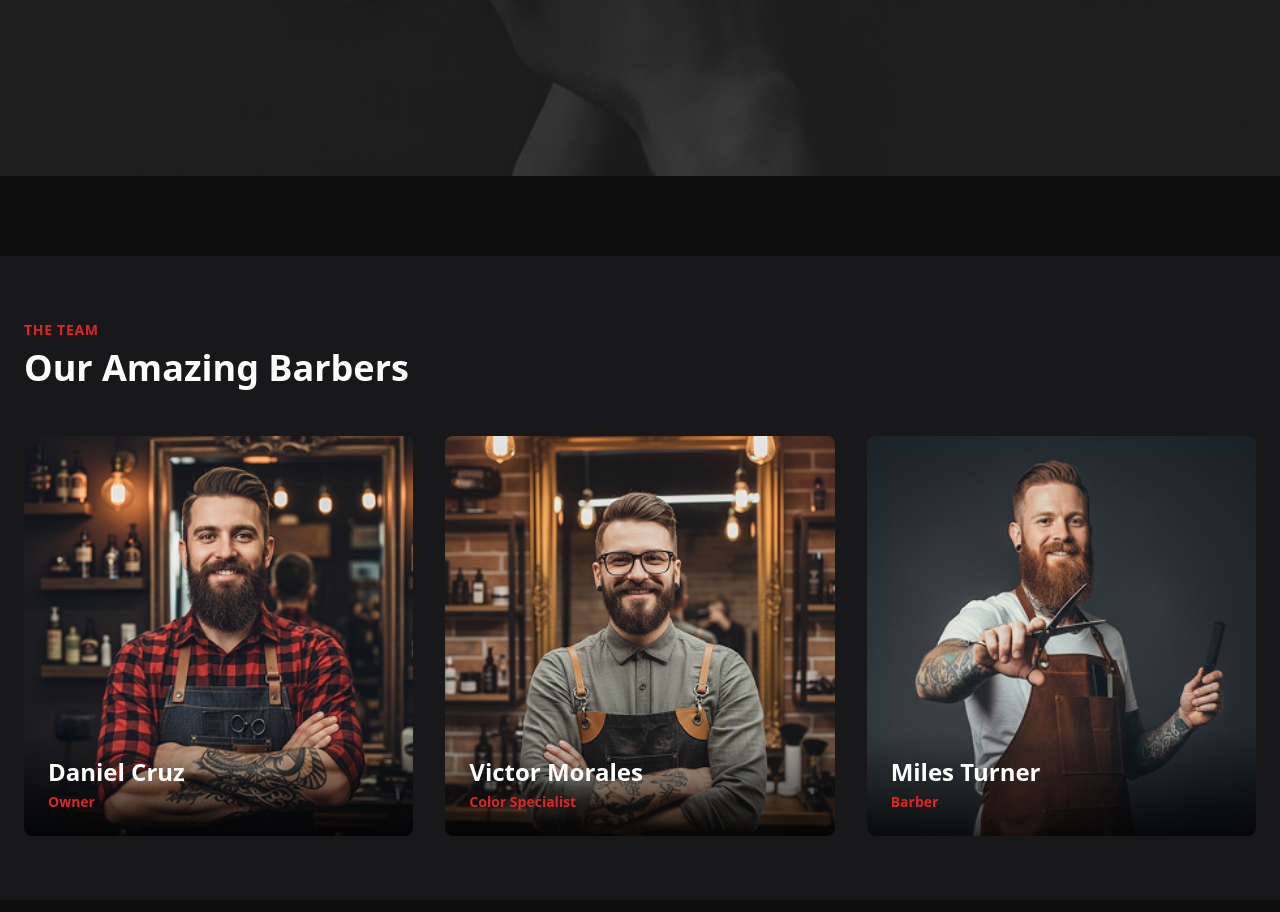
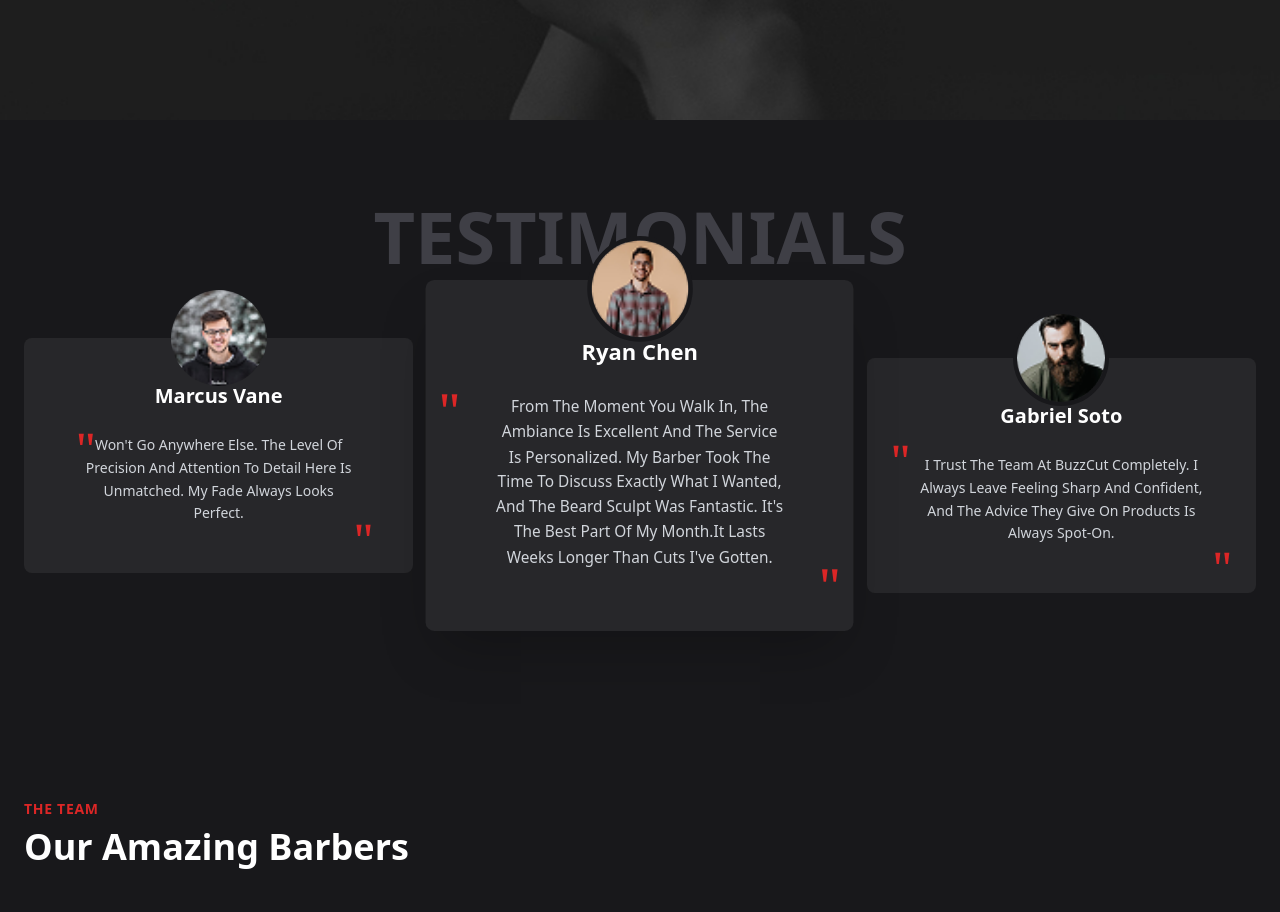
Before and after one commit to Tonmoy-Roy/BuzzCut-Landing-Page, a plain HTML site: page index.html in a window 1280 px wide. Shown: the part 5800-6712 px from the top of the page. Drawn offline with nearby package versions, Linux system fonts and the light colour scheme.

Commit message:
testimonials section added

```diff
--- a/index.html
+++ b/index.html
@@ -220,7 +220,8 @@
             Precision Cuts</p>
         <div class="grid grid-cols-1 md:grid-cols-3 gap-8">
             <div class="mb-5 relative">
-                <img class="rounded-lg w-full h-[400px] object-cover transition-transform duration-500 group-hover:scale-110 " src="/images/Rectangle 88.png" alt="">
+                <img class="rounded-lg w-full h-[400px] object-cover transition-transform duration-500 group-hover:scale-110 "
+                    src="/images/Rectangle 88.png" alt="">
                 <div class="absolute inset-0 py-10 px-10 flex flex-col justify-center">
                     <p class="text-white font-semibold text-xl mb-3">Slick Back</p>
                     <p class="text-white mb-5 text-sm">The Slick Back is a statement of refinement. It involves precise
@@ -408,9 +409,9 @@
     </section>
 
     <!-- Pricing Section -->
-    <section id="pricing" class="py-20 text-white">
+    <section id="pricing" class="text-white">
         <div class="container mx-auto relative">
-            <img class="w-full h-[230vh] md:h-[130vh] object-cover" src="/images/Rectangle 84.png" alt="">
+            <img class="w-full h-[230vh] md:h-[133vh] object-cover" src="/images/Rectangle 84.png" alt="">
             <div class="absolute inset-0 flex flex-col px-10 py-10 md:py-20">
                 <h2 class="text-center mb-4 fade-in text-red font-semibold">OUR PRICE LIST</h2>
                 <p class="text-3xl font-bold text-center mb-12 fade-in">Best Price For My Customers</p>
@@ -520,6 +521,90 @@
     </section>
 
     <!-- Testimonials -->
+    <section class="bg-zinc-900 text-white py-20 px-6">
+        <div class="max-w-7xl mx-auto">
+            <h2 class="text-5xl md:text-7xl font-bold text-center mb-6 text-zinc-700">
+                TESTIMONIALS</h2>
+
+            <div class="grid grid-cols-1 md:grid-cols-3 gap-8 items-center">
+                <!-- Testimonial 1 -->
+                <div class="bg-zinc-800 rounded-lg p-8 relative mb-10 ">
+                    <div class="absolute -top-12 left-1/2 transform -translate-x-1/2">
+                        <img src="/images/Ellipse 25.png" alt="Marcus Vane"
+                            class="w-24 h-24 rounded-full object-cover ">
+                    </div>
+
+                    <div class="mt-3 text-center">
+                        <h3 class="text-xl font-bold mb-6">Marcus Vane</h3>
+                        <div class="relative">
+                            <span class="text-red text-5xl font-serif absolute -top-2 left-5">"</span>
+
+                            <p class="text-gray-300 text-sm leading-relaxed mb-4 px-6 ">
+                                Won't Go Anywhere Else. The Level Of Precision And Attention To Detail Here Is
+                                Unmatched. My Fade Always Looks Perfect.
+                            </p>
+
+                            <span class="text-red text-5xl font-serif absolute -bottom-10 right-2 ">"</span>
+                        </div>
+                    </div>
+                </div>
+
+                <!-- Testimonial 2 - LARGER -->
+                <div class="bg-zinc-800 rounded-lg p-10 relative md:scale-110 md:shadow-2xl z-10 mb-10">
+                    <!-- Profile Image -->
+                    <div class="absolute -top-10 left-1/2 transform -translate-x-1/2">
+                        <img src="/images/Ellipse 26.png" alt="Ryan Chen"
+                            class="w-24 h-24 rounded-full object-cover border-4 border-zinc-900">
+                    </div>
+
+                    <!-- Content -->
+                    <div class="mt-3 text-center">
+                        <h3 class="text-xl font-bold mb-6">Ryan Chen</h3>
+
+                        <div class="relative">
+                            <span class="text-red text-5xl font-serif absolute -top-2 -left-7">"</span>
+
+                            <p class="text-gray-300 text-sm leading-relaxed mb-4 px-6">
+                                From The Moment You Walk In, The Ambiance Is Excellent And The Service Is Personalized.
+                                My Barber Took The Time To Discuss Exactly What I Wanted, And The Beard Sculpt Was
+                                Fantastic. It's The Best Part Of My Month.It Lasts Weeks Longer Than Cuts I've Gotten.
+                            </p>
+
+                            <!-- Closing Quote -->
+                            <span class="text-red text-5xl font-serif absolute -bottom-10 -right-7">"</span>
+                        </div>
+                    </div>
+                </div>
+
+                <!-- Testimonial 3 -->
+                <div class="bg-zinc-800 rounded-lg p-8 relative">
+                    <!-- Profile Image -->
+                    <div class="absolute -top-12 left-1/2 transform -translate-x-1/2">
+                        <img src="/images/Ellipse 27.png" alt="Gabriel Soto"
+                            class="w-24 h-24 rounded-full object-cover border-4 border-zinc-900">
+                    </div>
+
+                    <!-- Content -->
+                    <div class="mt-3 text-center">
+                        <h3 class="text-xl font-bold mb-6">Gabriel Soto</h3>
+
+                        <div class="relative">
+                            <!-- Opening Quote -->
+                            <span class="text-red text-5xl font-serif absolute -top-4 -left-2">"</span>
+
+                            <p class="text-gray-300 text-sm leading-relaxed mb-4 px-4">
+                                I Trust The Team At BuzzCut Completely. I Always Leave Feeling Sharp And Confident, And
+                                The Advice They Give On Products Is Always Spot-On.
+                            </p>
+
+                            <!-- Closing Quote -->
+                            <span class="text-red text-5xl font-serif absolute -bottom-12 -right-2">"</span>
+                        </div>
+                    </div>
+                </div>
+            </div>
+        </div>
+    </section>
 
     <!-- Team Section -->
     <section class="bg-zinc-900 text-white py-16 px-6">
@@ -534,7 +619,8 @@
             <div class="grid grid-cols-1 md:grid-cols-3 gap-8">
                 <!-- Barber 1 -->
                 <div class="relative group overflow-hidden rounded-lg">
-                    <img src="/images/Rectangle 96.png" alt="Daniel Cruz" class="w-full h-[400px] object-cover transition-transform duration-500 group-hover:scale-110">
+                    <img src="/images/Rectangle 96.png" alt="Daniel Cruz"
+                        class="w-full h-[400px] object-cover transition-transform duration-500 group-hover:scale-110">
                     <div class="absolute bottom-0 left-0 right-0 bg-gradient-to-t from-black/80 to-transparent p-6">
                         <h3 class="text-2xl font-bold mb-1">Daniel Cruz</h3>
                         <p class="text-red text-sm font-semibold">Owner</p>
@@ -543,7 +629,8 @@
 
                 <!-- Barber 2 -->
                 <div class="relative group overflow-hidden rounded-lg">
-                    <img src="/images/Rectangle 98.png" alt="Victor Morales" class="w-full h-[400px] object-cover transition-transform duration-500 group-hover:scale-110">
+                    <img src="/images/Rectangle 98.png" alt="Victor Morales"
+                        class="w-full h-[400px] object-cover transition-transform duration-500 group-hover:scale-110">
                     <div class="absolute bottom-0 left-0 right-0 bg-gradient-to-t from-black/80 to-transparent p-6">
                         <h3 class="text-2xl font-bold mb-1">Victor Morales</h3>
                         <p class="text-red text-sm font-semibold">Color Specialist</p>
@@ -552,7 +639,8 @@
 
                 <!-- Barber 3 -->
                 <div class="relative group overflow-hidden rounded-lg">
-                    <img src="/images/Rectangle 99.png" alt="Miles Turner" class="w-full h-[400px] object-cover transition-transform duration-500 group-hover:scale-110">
+                    <img src="/images/Rectangle 99.png" alt="Miles Turner"
+                        class="w-full h-[400px] object-cover transition-transform duration-500 group-hover:scale-110">
                     <div class="absolute bottom-0 left-0 right-0 bg-gradient-to-t from-black/80 to-transparent p-6">
                         <h3 class="text-2xl font-bold mb-1">Miles Turner</h3>
                         <p class="text-red text-sm font-semibold">Barber</p>
@@ -576,8 +664,7 @@
             <!-- Blog Post 1 -->
             <article class="group cursor-pointer bg-gray-800 ">
                 <div class="overflow-hidden rounded-lg mb-4">
-                    <img src="/images/Rectangle 101.png"
-                        alt="Barbers talking"
+                    <img src="/images/Rectangle 101.png" alt="Barbers talking"
                         class="w-full h-64 object-cover transition-transform duration-500 group-hover:scale-110">
                 </div>
                 <div class="px-3 py-3">
@@ -594,8 +681,7 @@
             <!-- Blog Post 2 -->
             <article class="group cursor-pointer  bg-gray-800">
                 <div class="overflow-hidden rounded-lg mb-4">
-                    <img src="/images/Rectangle 102.png"
-                        alt="Barber using hair dryer"
+                    <img src="/images/Rectangle 102.png" alt="Barber using hair dryer"
                         class="w-full h-64 object-cover transition-transform duration-500 group-hover:scale-110 grayscale">
                 </div>
                 <div class="px-3 py-3">
@@ -612,8 +698,7 @@
             <!-- Blog Post 3 -->
             <article class="group cursor-pointer  bg-gray-800">
                 <div class="overflow-hidden rounded-lg mb-4">
-                    <img src="/images/Rectangle 103.png"
-                        alt="Bearded barber styling client"
+                    <img src="/images/Rectangle 103.png" alt="Bearded barber styling client"
                         class="w-full h-64 object-cover transition-transform duration-500 group-hover:scale-110 grayscale">
                 </div>
                 <div class="px-3 py-3">
```
Also changed, not shown: images/Rectangle 77.png (added).
